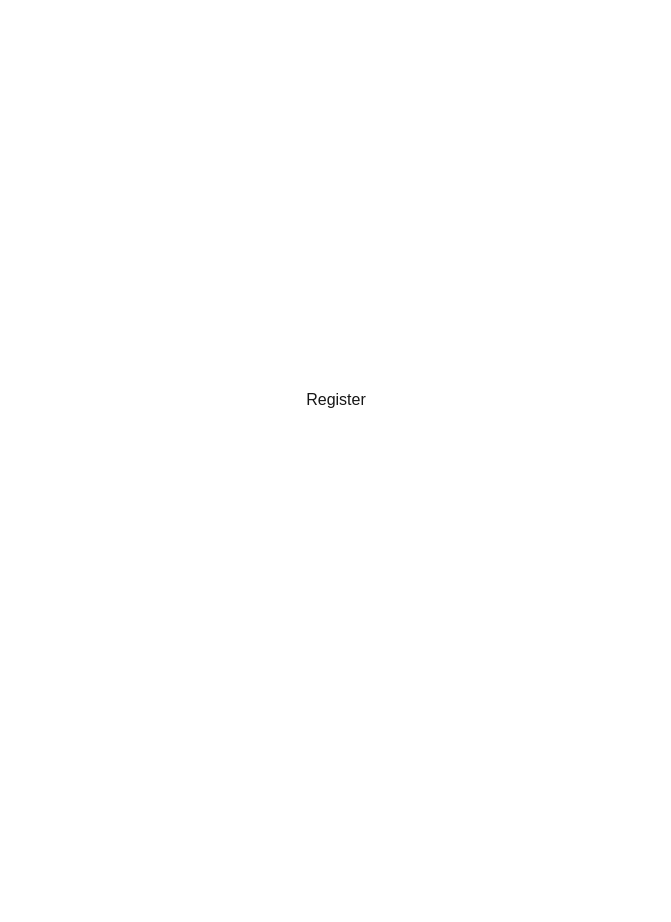
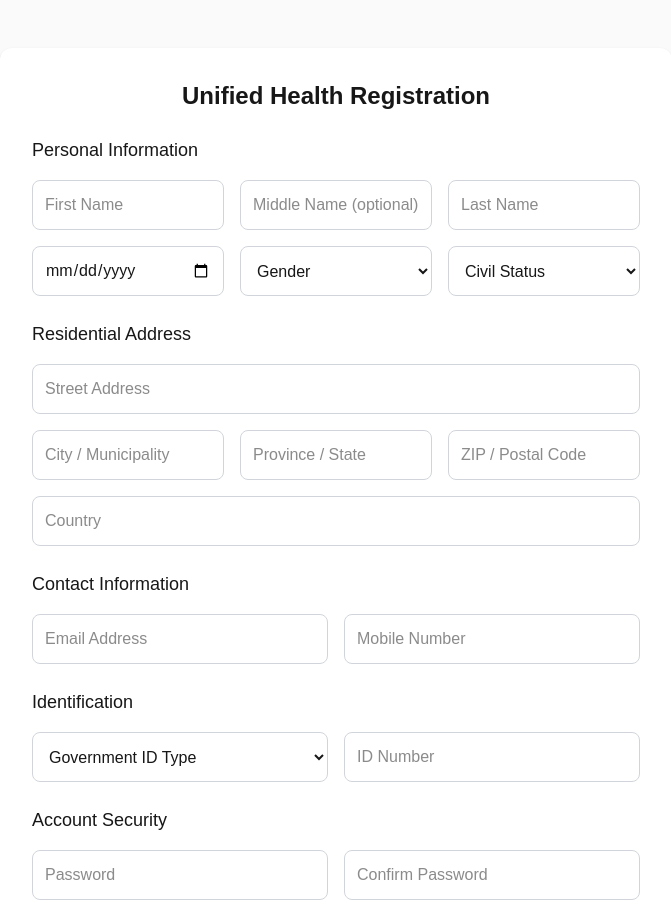
Before and after one commit to mejiasergio2002-max/unified-health, a Next.js app: page /register in a window 1280 px wide. Shown: the top 922 px of the page, without its empty margins (304-975 px from the left). Before the commit the page ends 800 px from the top, so only its background shows below. Built offline with nearby package versions, Linux system fonts and the light colour scheme.

Commit message:
Add full loan-style registration form

```diff
--- a/app/register/page.tsx
+++ b/app/register/page.tsx
@@ -1,7 +1,114 @@
 export default function RegisterPage() {
   return (
-    <main className="min-h-screen flex items-center justify-center">
-      <h1>Register</h1>
+    <main className="min-h-screen bg-[#fafafa] flex items-center justify-center py-12">
+      <form className="w-full max-w-2xl bg-white p-8 rounded-xl shadow space-y-6">
+
+        <h1 className="text-2xl font-semibold text-center">
+          Unified Health Registration
+        </h1>
+
+        {/* PERSONAL INFO */}
+        <section className="space-y-4">
+          <h2 className="font-medium text-lg">Personal Information</h2>
+
+          <div className="grid grid-cols-1 md:grid-cols-3 gap-4">
+            <input placeholder="First Name" className="input" />
+            <input placeholder="Middle Name (optional)" className="input" />
+            <input placeholder="Last Name" className="input" />
+          </div>
+
+          <div className="grid grid-cols-1 md:grid-cols-3 gap-4">
+            <input type="date" className="input" />
+            <select className="input">
+              <option>Gender</option>
+              <option>Male</option>
+              <option>Female</option>
+              <option>Prefer not to say</option>
+            </select>
+            <select className="input">
+              <option>Civil Status</option>
+              <option>Single</option>
+              <option>Married</option>
+              <option>Widowed</option>
+              <option>Separated</option>
+            </select>
+          </div>
+        </section>
+
+        {/* ADDRESS */}
+        <section className="space-y-4">
+          <h2 className="font-medium text-lg">Residential Address</h2>
+
+          <input placeholder="Street Address" className="input" />
+
+          <div className="grid grid-cols-1 md:grid-cols-3 gap-4">
+            <input placeholder="City / Municipality" className="input" />
+            <input placeholder="Province / State" className="input" />
+            <input placeholder="ZIP / Postal Code" className="input" />
+          </div>
+
+          <input placeholder="Country" className="input" />
+        </section>
+
+        {/* CONTACT */}
+        <section className="space-y-4">
+          <h2 className="font-medium text-lg">Contact Information</h2>
+
+          <div className="grid grid-cols-1 md:grid-cols-2 gap-4">
+            <input type="email" placeholder="Email Address" className="input" />
+            <input placeholder="Mobile Number" className="input" />
+          </div>
+        </section>
+
+        {/* IDENTITY */}
+        <section className="space-y-4">
+          <h2 className="font-medium text-lg">Identification</h2>
+
+          <div className="grid grid-cols-1 md:grid-cols-2 gap-4">
+            <select className="input">
+              <option>Government ID Type</option>
+              <option>Passport</option>
+              <option>Driver’s License</option>
+              <option>National ID</option>
+              <option>SSS / GSIS</option>
+            </select>
+            <input placeholder="ID Number" className="input" />
+          </div>
+        </section>
+
+        {/* ACCOUNT */}
+        <section className="space-y-4">
+          <h2 className="font-medium text-lg">Account Security</h2>
+
+          <div className="grid grid-cols-1 md:grid-cols-2 gap-4">
+            <input type="password" placeholder="Password" className="input" />
+            <input type="password" placeholder="Confirm Password" className="input" />
+          </div>
+        </section>
+
+        {/* SUBMIT */}
+        <button
+          type="submit"
+          className="w-full py-3 rounded-full bg-black text-white font-medium hover:opacity-90"
+        >
+          Create Account
+        </button>
+
+      </form>
+
+      {/* Tailwind helper */}
+      <style jsx>{`
+        .input {
+          width: 100%;
+          padding: 0.75rem;
+          border: 1px solid #d1d5db;
+          border-radius: 0.5rem;
+          outline: none;
+        }
+        .input:focus {
+          border-color: black;
+        }
+      `}</style>
     </main>
   );
 }
```
